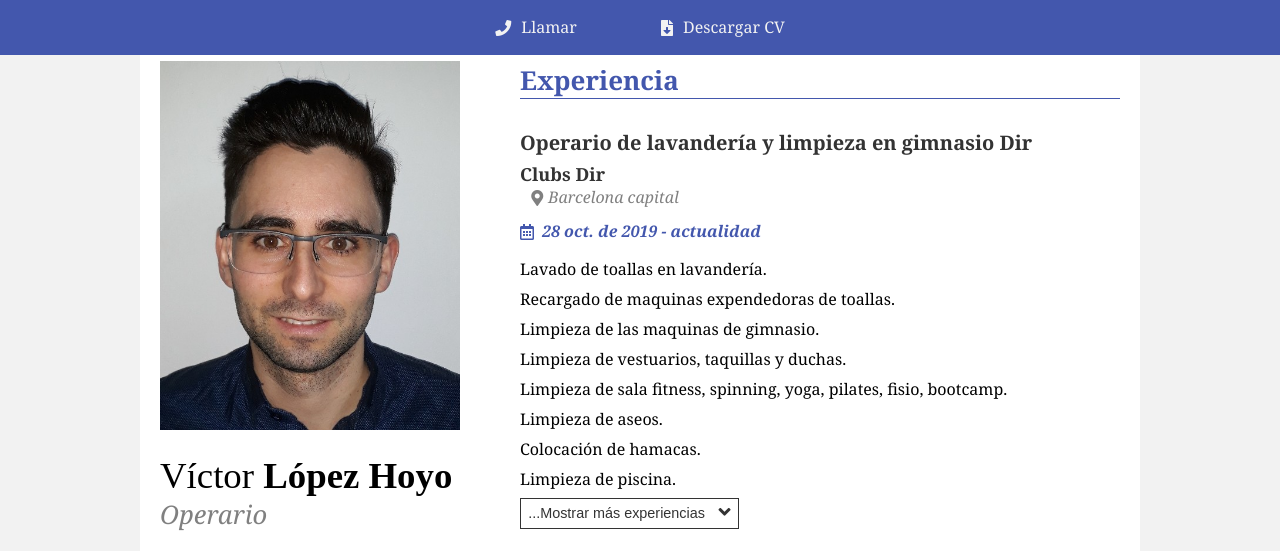
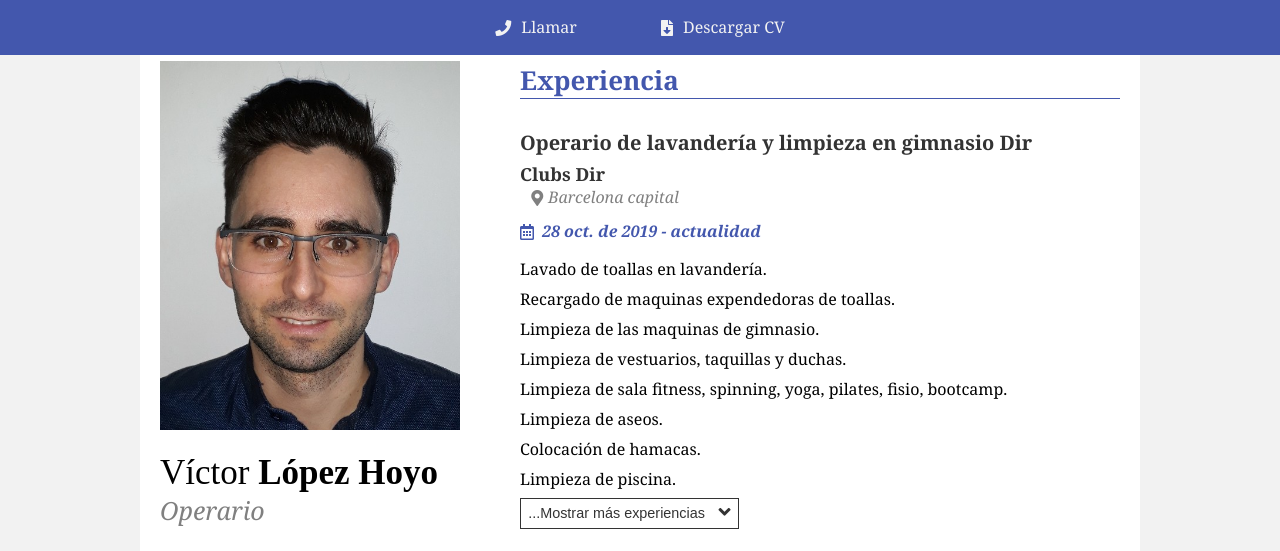
Before and after one commit to VictorLopezH/cv, a plain HTML site: page index.html in a window 1280 px wide. Shown: the top 551 px of the page. Drawn offline with Linux system fonts and the light colour scheme.

Commit message:
Add files via upload

```diff
--- a/css/estilos.css
+++ b/css/estilos.css
@@ -103,14 +103,14 @@ section{
 h1{
     font-family: 'Times New Roman', Times, serif;
     font-weight: normal;
-    font-size: 2.3em;
+    font-size: 35px;
     margin-top: 0.5em;
     color:#000000;
 }
 h2{
     font-weight: normal;
     font-style: oblique;
-    font-size: 1.6em;
+    font-size: 25px;
     color: #808080;
     margin-bottom: 1em;
 
```
